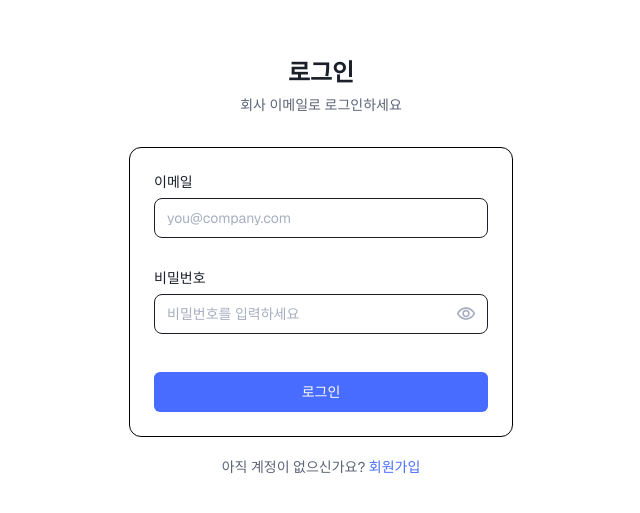
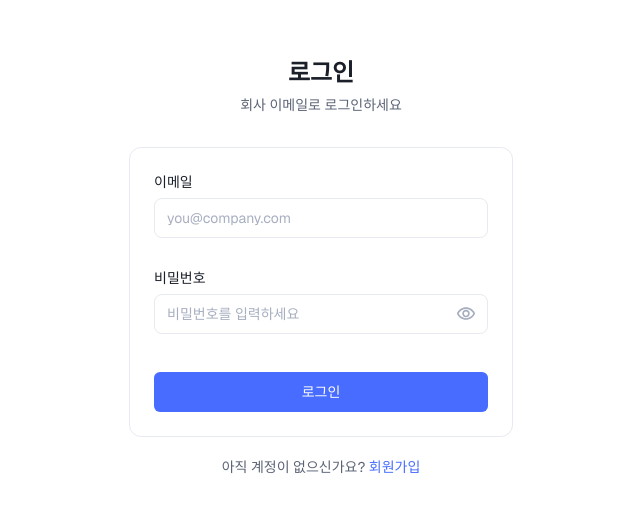
Before and after one commit to daese-junction/shhdoc-web, a Next.js app: page /login in a window 1280 px wide. Shown: the part 133-646 px from the top of the page, without its empty margins (319-959 px from the left). Built offline with nearby package versions, Linux system fonts and the light colour scheme; what @mui/material-nextjs would draw is missing.

Commit message:
fix border color token

```diff
--- a/src/app/globals.css
+++ b/src/app/globals.css
@@ -8,8 +8,8 @@
 
 :root {
   --scrollbar-size: 10px;
-  --scrollbar-thumb: var(--gray-300);
-  --scrollbar-thumb-hover: var(--gray-400);
+  --scrollbar-thumb: var(--color-gray-300);
+  --scrollbar-thumb-hover: var(--color-gray-400);
   --scrollbar-track: transparent;
 
   color-scheme: light;
@@ -21,8 +21,17 @@
   }
 }
 
-* {
-  border-color: var(--border-primary);
+/* 전역 기본값은 반드시 @layer base 안에 둔다.
+   레이어 밖에 두면 캐스케이드 레이어 규칙상 명시도와 무관하게
+   @layer utilities 의 Tailwind 유틸리티를 이겨버려서,
+   border-border-* / bg-* 같은 클래스가 통째로 안 먹는다. */
+@layer base {
+  /* Tailwind v4 는 테두리 색 기본값이 currentColor 라, 색을 지정하지 않은
+     border 가 전부 글자색(검정)으로 나온다. 가장 약한 경계로 기본값을 준다. */
+  *,
+  ::before,
+  ::after {
+    border-color: var(--color-border-tertiary);
   }
 
   html {
@@ -32,8 +41,8 @@ html {
   }
 
   body {
-  background: var(--background);
-  color: var(--text-primary);
+    background: var(--color-background);
+    color: var(--color-text-primary);
     font-family: var(--font-geist-sans), -apple-system, BlinkMacSystemFont,
       "Segoe UI", Roboto, "Helvetica Neue", Arial, "Apple SD Gothic Neo",
       "Noto Sans KR", "Malgun Gothic", sans-serif;
@@ -53,13 +62,14 @@ samp {
   }
 
   ::selection {
-  background: var(--brand-200);
-  color: var(--text-primary);
+    background: var(--color-brand-200);
+    color: var(--color-text-primary);
   }
 
   :focus-visible {
-  outline: 2px solid var(--brand-500);
+    outline: 2px solid var(--color-brand-500);
     outline-offset: 2px;
+  }
 }
 
 ::-webkit-scrollbar {
--- a/src/components/common/Header/Header.tsx
+++ b/src/components/common/Header/Header.tsx
@@ -70,7 +70,7 @@ export function Header() {
   };
 
   return (
-    <header className="flex h-14 shrink-0 items-center gap-2 border-b border-border-subtle bg-surface-primary px-4 sm:px-6">
+    <header className="flex h-14 shrink-0 items-center gap-2 border-b border-border-tertiary bg-surface-primary px-4 sm:px-6">
       {/* ── 좌측: 사이드내비 토글 + 로고 ────────────────── */}
       <button
         type="button"
--- a/src/components/common/Sidebar/Sidebar.tsx
+++ b/src/components/common/Sidebar/Sidebar.tsx
@@ -28,7 +28,7 @@ export function Sidebar({
   return (
     <aside
       aria-label={label}
-      className={`hidden shrink-0 flex-col border-r border-border-subtle bg-surface-primary transition-[width] duration-200 md:flex ${
+      className={`hidden shrink-0 flex-col border-r border-border-tertiary bg-surface-primary transition-[width] duration-200 md:flex ${
         isSidebarOpen ? "w-60" : "w-16"
       } ${className}`}
     >
--- a/src/styles/colors.css
+++ b/src/styles/colors.css
@@ -88,6 +88,4 @@
   --color-border-primary: var(--color-gray-400);
   --color-border-secondary: var(--color-gray-300);
   --color-border-tertiary: var(--color-gray-200);
-  /* tertiary 보다 한 단계 더 약한 경계. 큰 면을 아주 옅게 나눌 때만. */
-  --color-border-subtle: var(--color-gray-100);
 }
```
Lines whose indentation alone changed are shown as unchanged.
